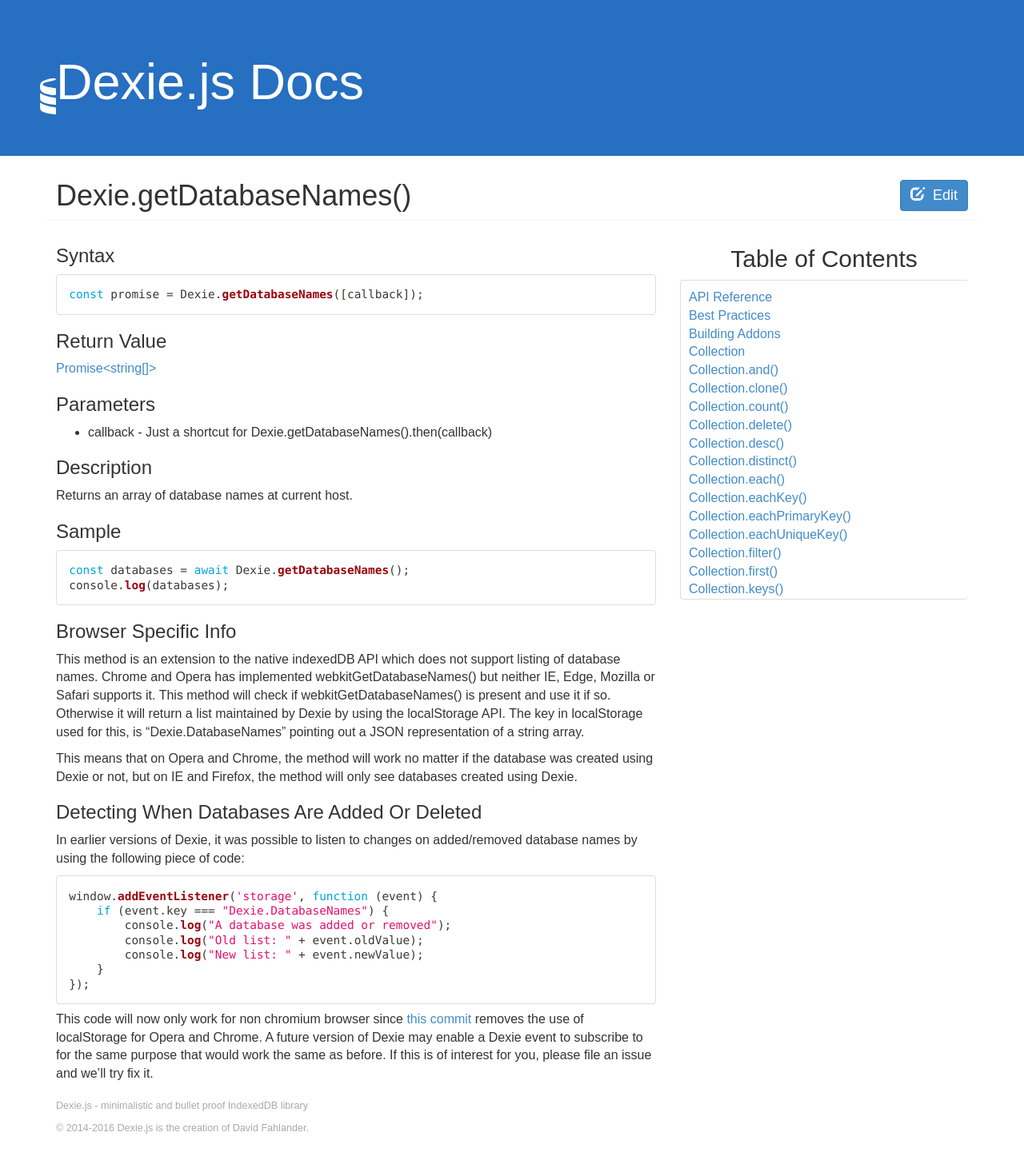
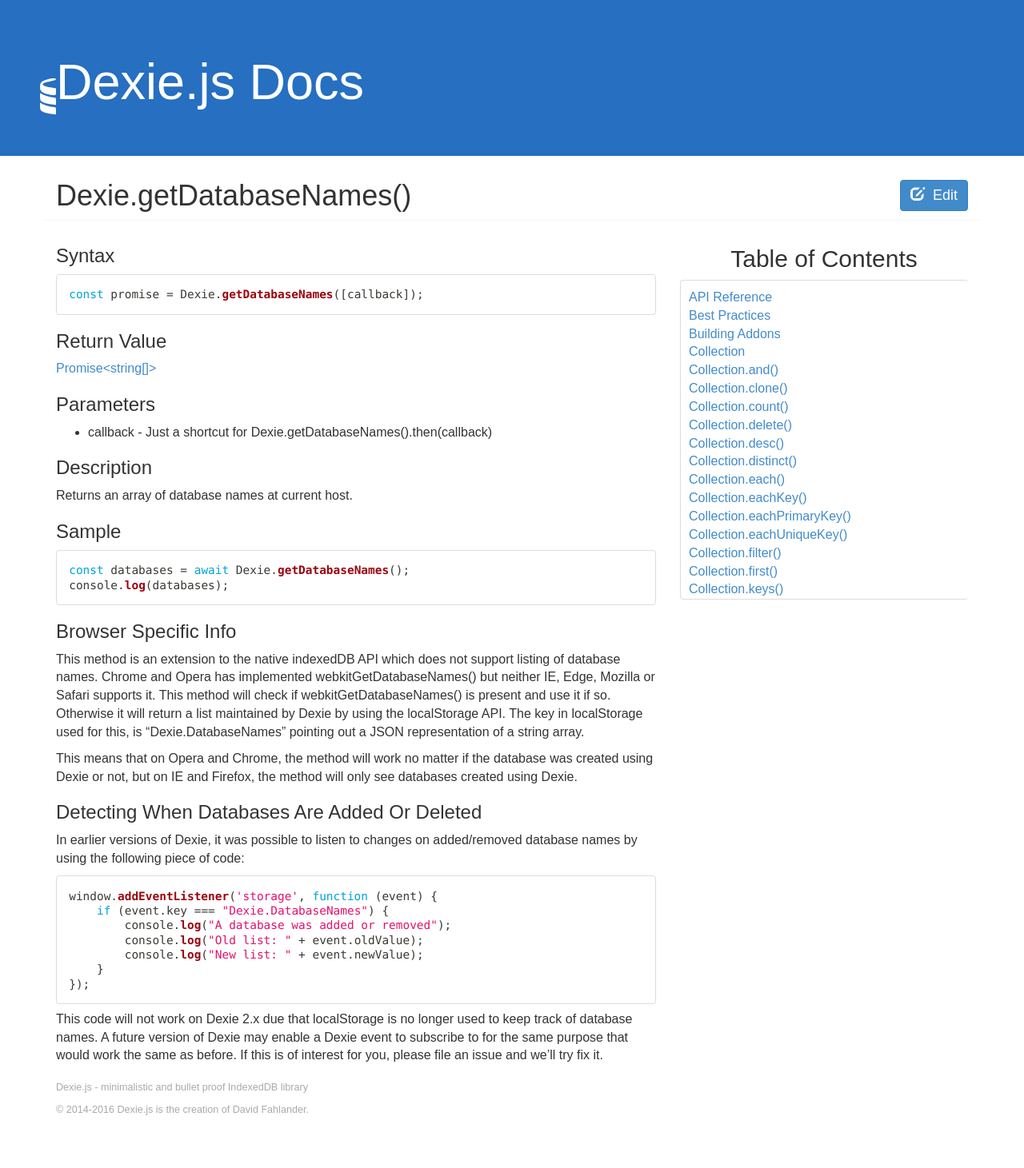
Before and after one commit to dexie/dexie-website, a Jekyll site: the page built from docs/Dexie/Dexie.getDatabaseNames().md, in a window 1280 px wide. Shown: the whole page at 80% size. Built offline with Jekyll 4.4.1, drawn with Linux system fonts in a browser that asks for light colours; after the commit the page ends 1438 px from its top, so only the background shows below that.

Commit message:
Update Dexie.getDatabaseNames().md

````diff
--- a/docs/Dexie/Dexie.getDatabaseNames().md
+++ b/docs/Dexie/Dexie.getDatabaseNames().md
@@ -48,4 +48,4 @@
 });
 ```
 
-This code will now only work for non chromium browser since [this commit](https://github.com/dfahlander/Dexie.js/commit/2b029321f97072b096fa08799d61c0a7e78f99a8) removes the use of localStorage for Opera and Chrome. A future version of Dexie may enable a Dexie event to subscribe to for the same purpose that would work the same as before. If this is of interest for you, please file an issue and we'll try fix it.
+This code will not work on Dexie 2.x due that localStorage is no longer used to keep track of database names. A future version of Dexie may enable a Dexie event to subscribe to for the same purpose that would work the same as before. If this is of interest for you, please file an issue and we'll try fix it.
````
